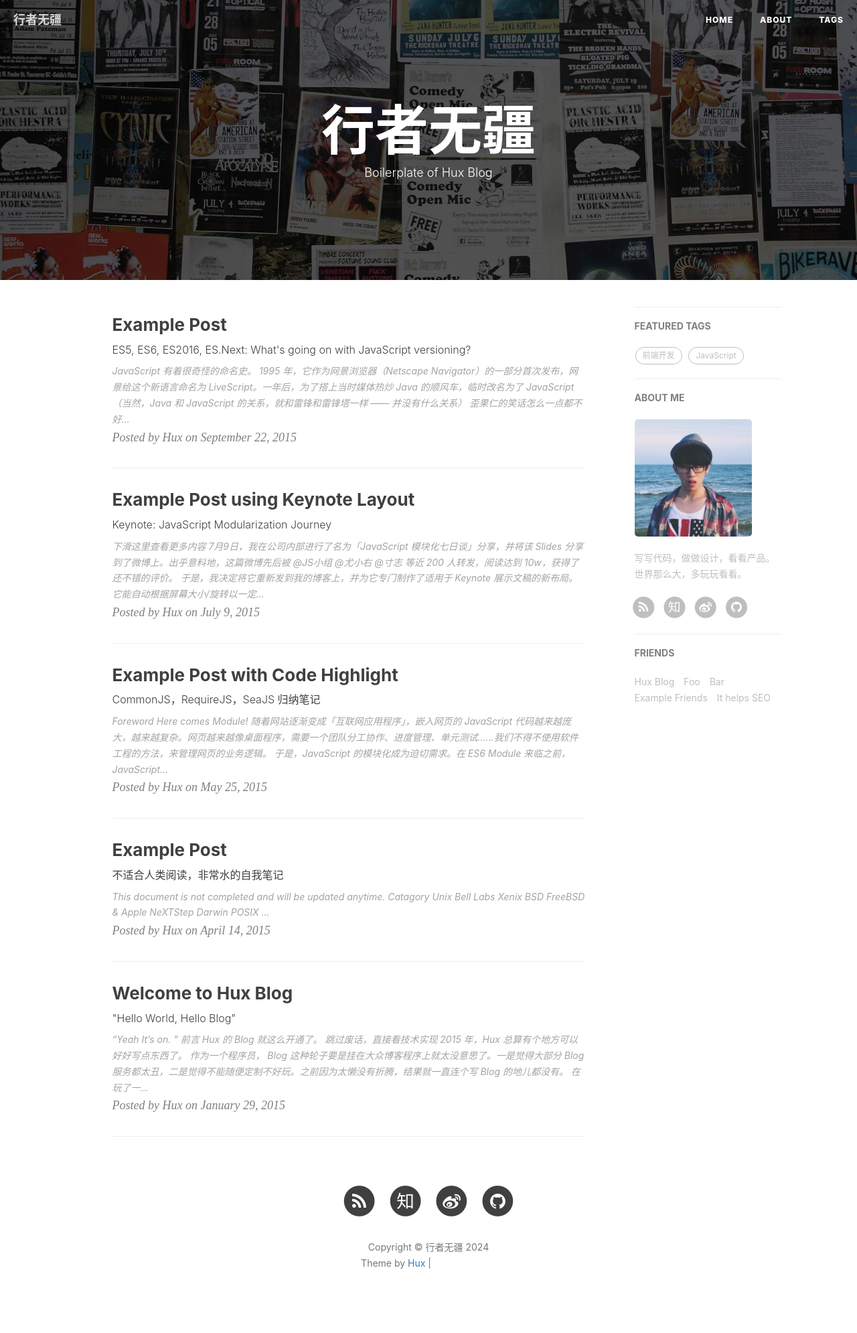
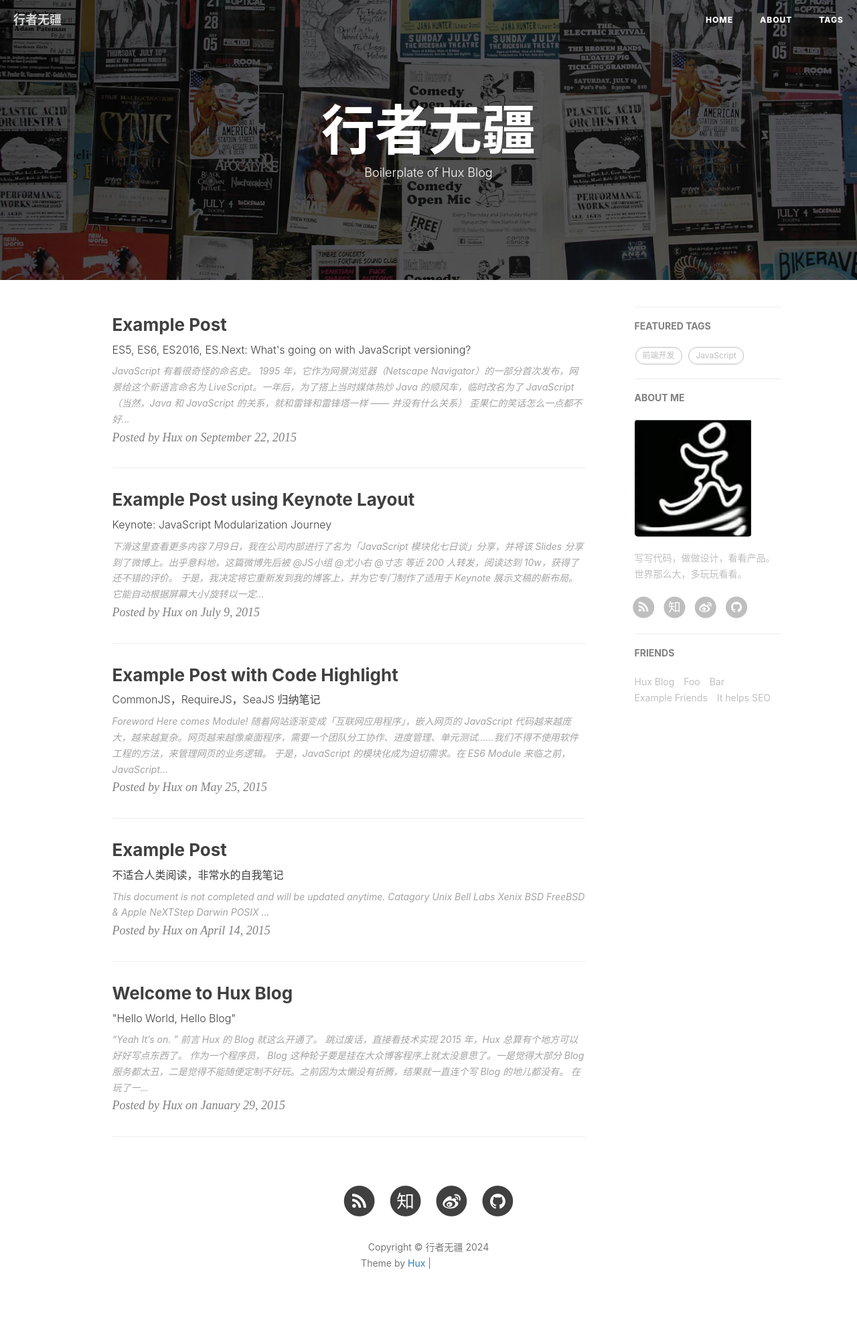
Before and after one commit to rgbwoo/rgbwoo.github.io, a Jekyll site: the page built from index.html, in a window 1280 px wide. Shown: the whole page at 67% size. Built offline with Jekyll 4.4.1, drawn with Linux system fonts in a browser that asks for light colours; nearby versions of some CDN libraries; the list of posts is cut into pages by our own code; comment, search, counter and statistics services are not loaded; grey boxes are pictures that could not be loaded.

Commit message:
修改头像

```diff
--- a/_config.yml
+++ b/_config.yml
@@ -69,7 +69,7 @@
 # Sidebar settings
 sidebar: true                           # whether or not using Sidebar.
 sidebar-about-description: "写写代码，做做设计，看看产品。世界那么大，多玩玩看看。"
-sidebar-avatar: /img/avatar-hux.jpg      # use absolute URL, seeing it's used in both `/` and `/about/`
+sidebar-avatar: /img/avatar-rgbwoo.jpg      # use absolute URL, seeing it's used in both `/` and `/about/`
 
 
 
```
Also changed, not shown: img/avatar-rgbwoo.jpg (added).
